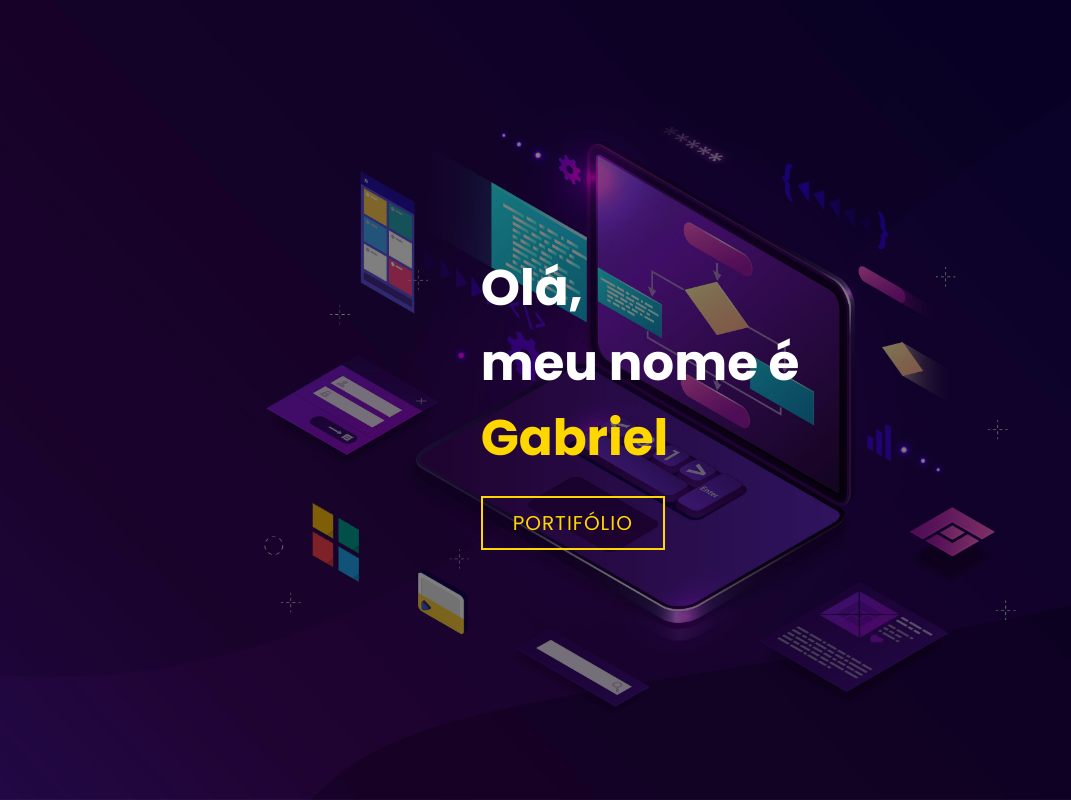
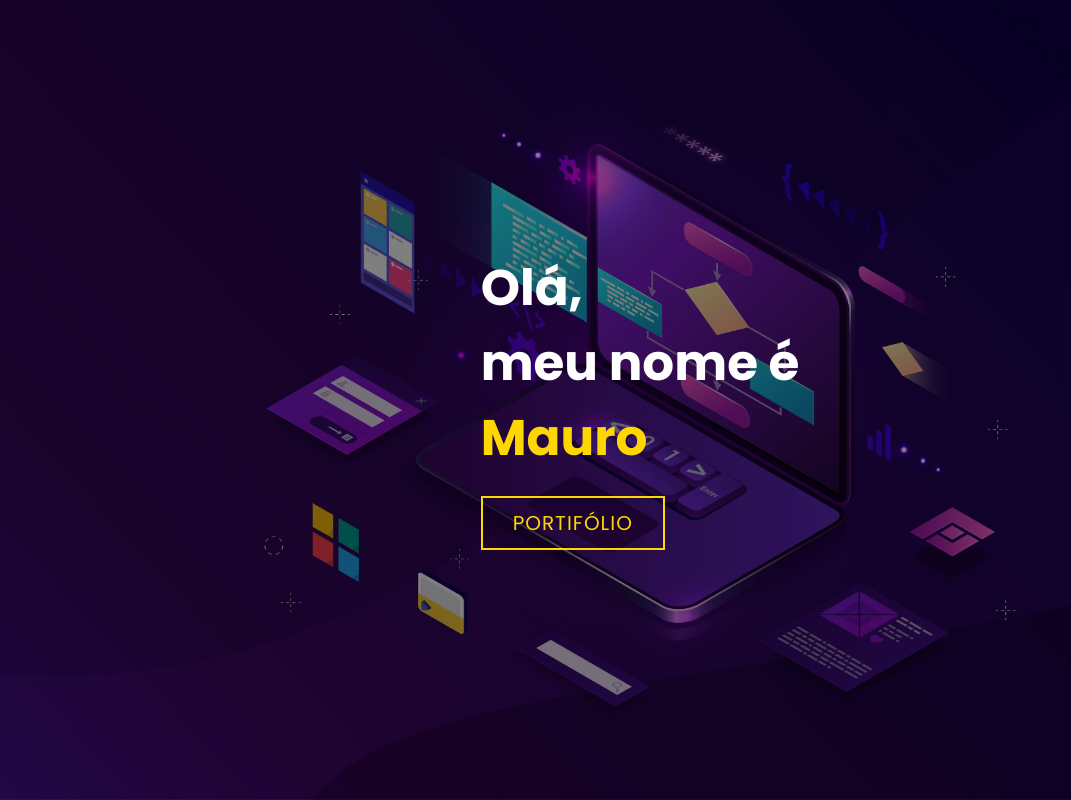
Before and after one commit to Mauro-Alves/portifolio, a plain HTML site: page index.html in a window 1280 px wide. Shown: the top 800 px of the page, without its empty margins (0-1071 px from the left). Drawn offline with Linux system fonts and the light colour scheme.

Commit message:
update name

```diff
--- a/index.html
+++ b/index.html
@@ -14,7 +14,7 @@
             <div>
                 <h1>Olá,<span></span></h1>
                 <h1>meu nome é<span></span></h1>
-                <h1>Gabriel<span></span></h1>
+                <h1>Mauro<span></span></h1>
                 <a href="#portfolio" type="button" class="cta">Portifólio</a>
             </div>
         </div>
```
